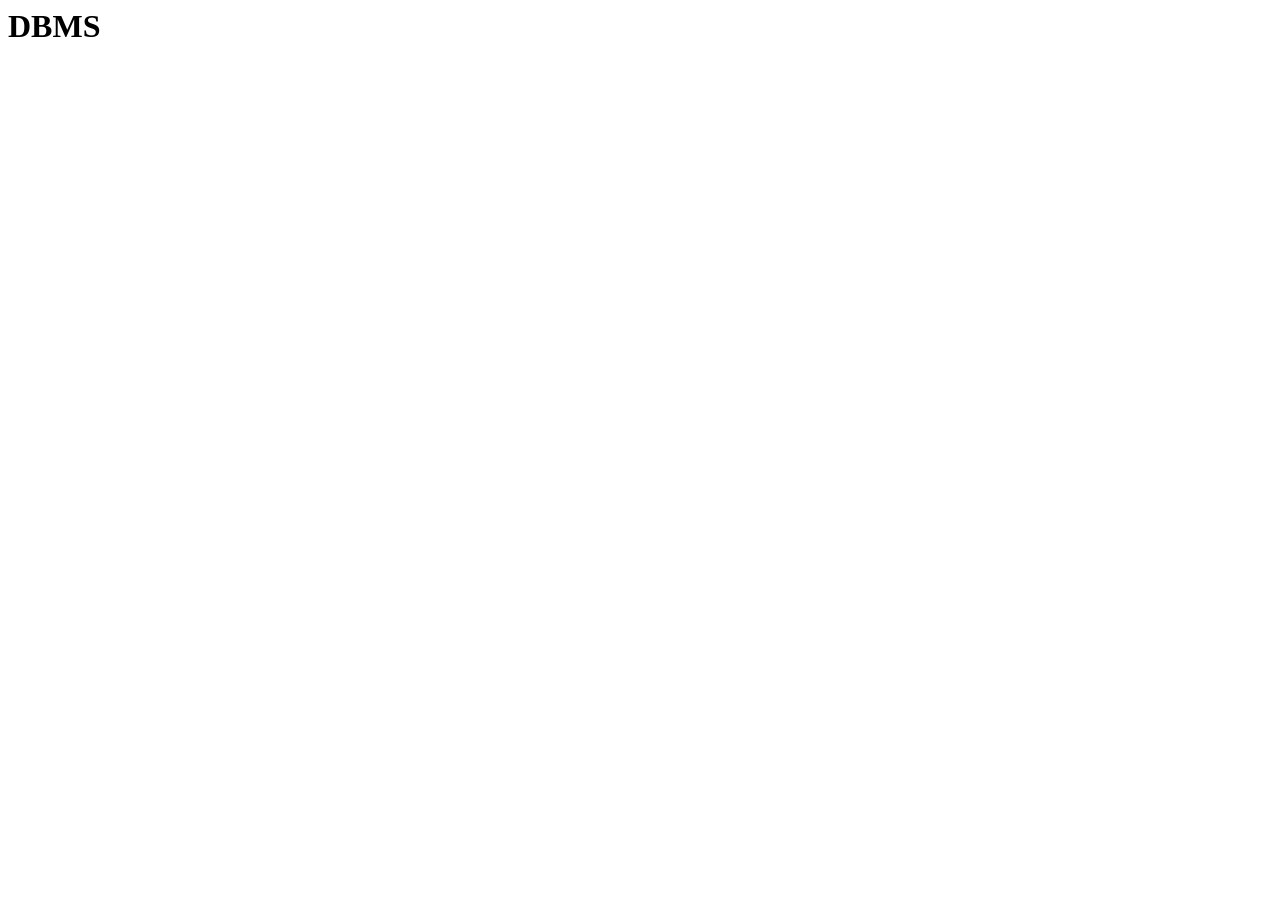
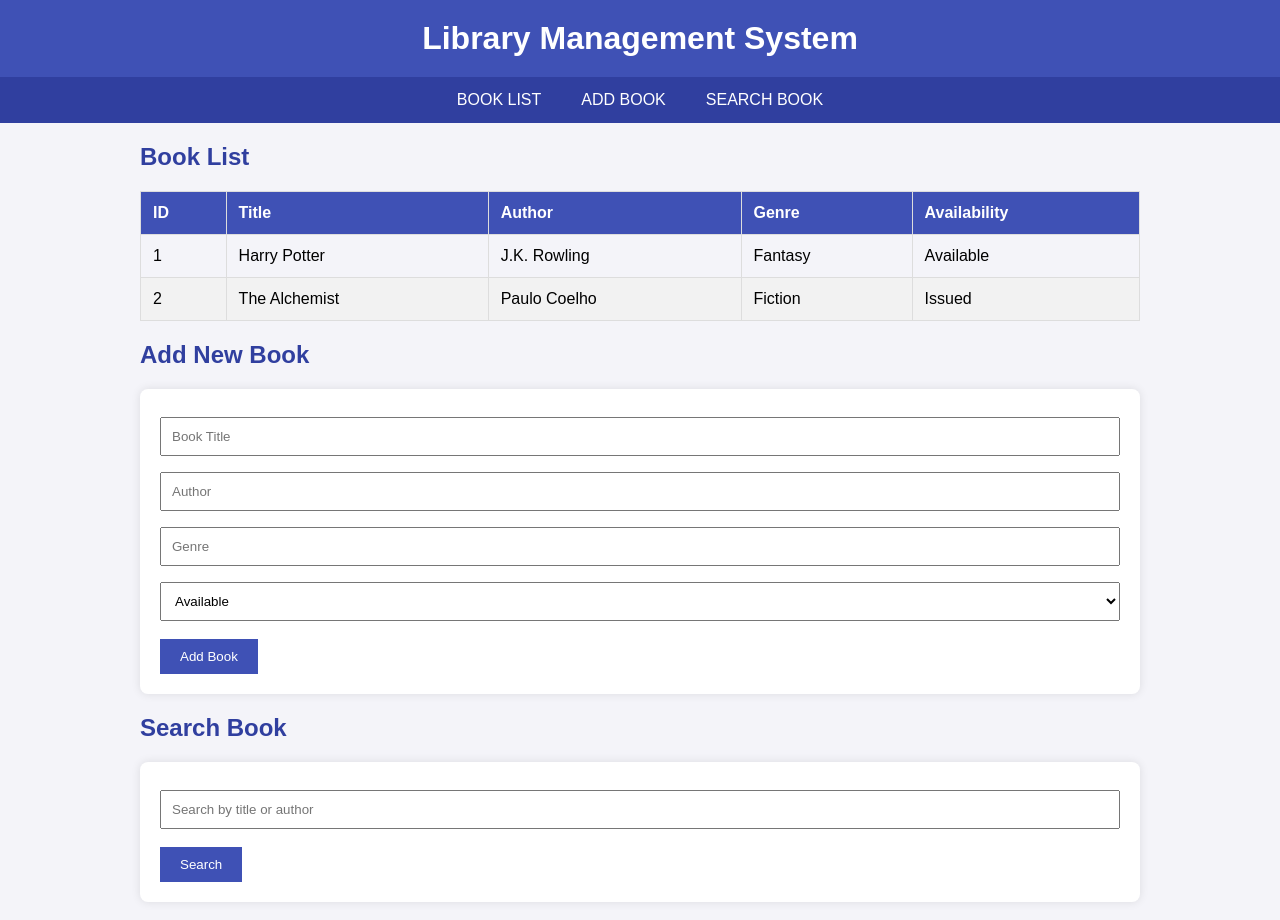
Before and after one commit to poonam-1209-spec/DBMS, a plain HTML site: page Index.html in a window 1280 px wide. Before the commit the page ends 800 px from the top, so only its background shows below. Drawn offline with Linux system fonts and the light colour scheme.

Commit message:
Updated Index.html file

```diff
--- a/Index.html
+++ b/Index.html
@@ -1 +1,189 @@
-<h1> DBMS</h1>
+<!DOCTYPE html>
+<html lang="en">
+
+<head>
+  <meta charset="UTF-8">
+  <meta name="viewport" content="width=device-width, initial-scale=1.0">
+  <title>Library Management System</title>
+  <style>
+    /* General Styles */
+    body {
+      font-family: Arial, sans-serif;
+      margin: 0;
+      padding: 0;
+      background-color: #f4f4f9;
+    }
+
+    /* Header */
+    header {
+      background-color: #3f51b5;
+      color: white;
+      padding: 20px 0;
+      text-align: center;
+    }
+
+    header h1 {
+      margin: 0;
+    }
+
+    /* Navigation */
+    nav {
+      background-color: #303f9f;
+      display: flex;
+      justify-content: center;
+    }
+
+    nav a {
+      color: white;
+      padding: 14px 20px;
+      text-decoration: none;
+      text-transform: uppercase;
+    }
+
+    nav a:hover {
+      background-color: #1a237e;
+    }
+
+    /* Main Content */
+    .container {
+      max-width: 1000px;
+      margin: 20px auto;
+      padding: 0 20px;
+    }
+
+    h2 {
+      color: #303f9f;
+    }
+
+    /* Book Table */
+    table {
+      width: 100%;
+      border-collapse: collapse;
+      margin-top: 20px;
+    }
+
+    table,
+    th,
+    td {
+      border: 1px solid #ddd;
+    }
+
+    th,
+    td {
+      padding: 12px;
+      text-align: left;
+    }
+
+    th {
+      background-color: #3f51b5;
+      color: white;
+    }
+
+    tr:nth-child(even) {
+      background-color: #f2f2f2;
+    }
+
+    /* Forms */
+    form {
+      background-color: white;
+      padding: 20px;
+      margin-top: 20px;
+      border-radius: 8px;
+      box-shadow: 0 0 10px rgba(0, 0, 0, 0.1);
+    }
+
+    form input,
+    form select {
+      padding: 10px;
+      margin: 8px 0;
+      width: 100%;
+      box-sizing: border-box;
+    }
+
+    form button {
+      background-color: #3f51b5;
+      color: white;
+      padding: 10px 20px;
+      border: none;
+      cursor: pointer;
+      margin-top: 10px;
+    }
+
+    form button:hover {
+      background-color: #303f9f;
+    }
+  </style>
+</head>
+
+<body>
+  <header>
+    <h1>Library Management System</h1>
+  </header>
+
+  <nav>
+    <a href="#book-list">Book List</a>
+    <a href="#add-book">Add Book</a>
+    <a href="#search-book">Search Book</a>
+  </nav>
+
+  <div class="container">
+    <!-- Book List Section -->
+    <section id="book-list">
+      <h2>Book List</h2>
+      <table>
+        <thead>
+          <tr>
+            <th>ID</th>
+            <th>Title</th>
+            <th>Author</th>
+            <th>Genre</th>
+            <th>Availability</th>
+          </tr>
+        </thead>
+        <tbody>
+          <tr>
+            <td>1</td>
+            <td>Harry Potter</td>
+            <td>J.K. Rowling</td>
+            <td>Fantasy</td>
+            <td>Available</td>
+          </tr>
+          <tr>
+            <td>2</td>
+            <td>The Alchemist</td>
+            <td>Paulo Coelho</td>
+            <td>Fiction</td>
+            <td>Issued</td>
+          </tr>
+          <!-- More books can be added here -->
+        </tbody>
+      </table>
+    </section>
+
+    <!-- Add Book Section -->
+    <section id="add-book">
+      <h2>Add New Book</h2>
+      <form>
+        <input type="text" placeholder="Book Title" required>
+        <input type="text" placeholder="Author" required>
+        <input type="text" placeholder="Genre" required>
+        <select>
+          <option value="available">Available</option>
+          <option value="issued">Issued</option>
+        </select>
+        <button type="submit">Add Book</button>
+      </form>
+    </section>
+
+    <!-- Search Book Section -->
+    <section id="search-book">
+      <h2>Search Book</h2>
+      <form>
+        <input type="text" placeholder="Search by title or author">
+        <button type="submit">Search</button>
+      </form>
+    </section>
+  </div>
+</body>
+
+</html>
```
